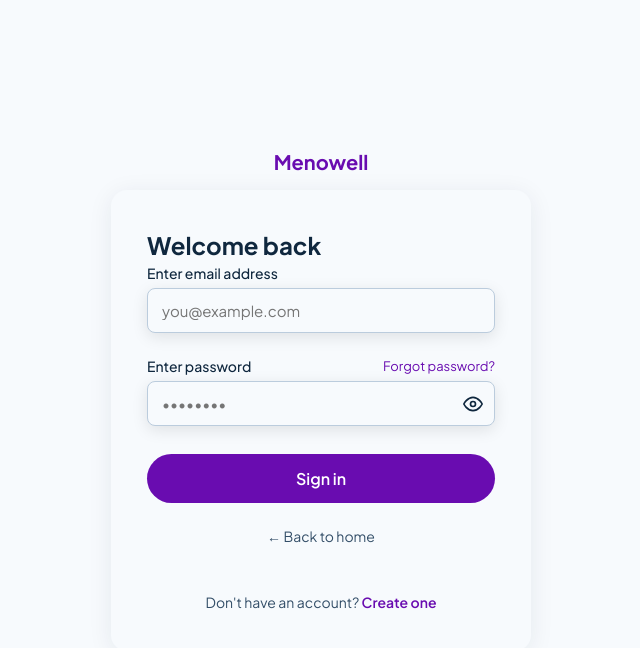
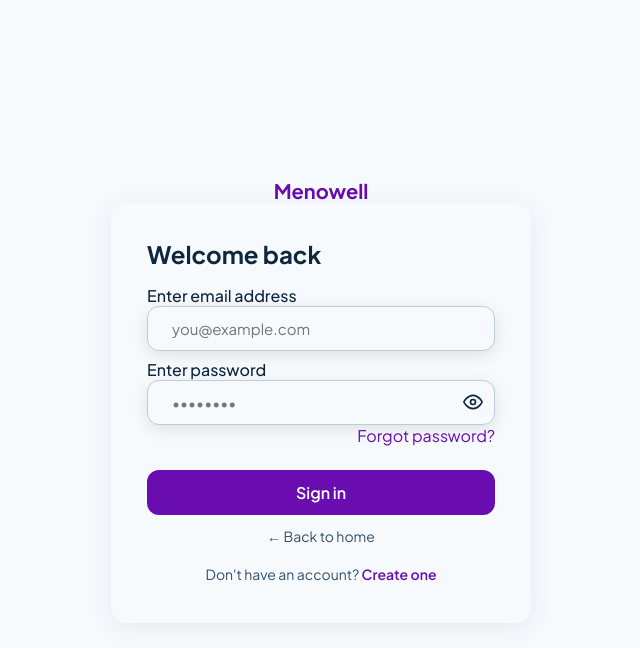
Before and after one commit to Blendiano/Menowell, a Next.js app: page /auth in a window 1280 px wide. Shown: the top 648 px of the page, without its empty margins (319-959 px from the left). Built offline with nearby package versions, Linux system fonts and the light colour scheme.

Commit message:
eleventth commit

```diff
--- a/src/app/auth/login/login.module.css
+++ b/src/app/auth/login/login.module.css
@@ -65,8 +65,8 @@
 
 .input {
   border: 1.5px solid var(--sys-color-outline-outline-variant, #bbccdd);
-  border-radius: 8px;
-  padding: 12px 14px;
+  border-radius: 12px;
+  padding: 12px 24px;
   font-size: 15px;
   font-family: inherit;
   color: var(--sys-color-surface-on-surface, #0f273e);
--- a/src/app/auth/register/register.module.css
+++ b/src/app/auth/register/register.module.css
@@ -8,7 +8,7 @@
 .field { display:flex; flex-direction:column; gap:6px; }
 .label { font-size:14px; font-weight:500; color:var(--sys-color-surface-on-surface,#0f273e); }
 .hint { font-weight:400; color:var(--sys-color-surface-on-surface-variant,#334e68); }
-.input { border:1.5px solid var(--sys-color-outline-outline-variant,#bbccdd); border-radius:8px; padding:12px 14px; font-size:15px; font-family:inherit; color:var(--sys-color-surface-on-surface,#0f273e); background:var(--sys-color-surface-surface,#ffffff); transition:border-color 200ms ease-out; outline:none; width:100%; }
+.input { border:1.5px solid var(--sys-color-outline-outline-variant,#bbccdd); border-radius:12px; padding:12px 24px; font-size:15px; font-family:inherit; color:var(--sys-color-surface-on-surface,#0f273e); background:var(--sys-color-surface-surface,#ffffff); transition:border-color 200ms ease-out; outline:none; width:100%; }
 .input:focus-visible { border-color:var(--sys-color-primary-primary,#690cb0); box-shadow:0 0 0 3px rgba(105,12,176,0.12); }
 .errorMsg { font-size:14px; color:var(--sys-color-error-error,#f01b1f); background:var(--sys-color-error-error-container,#fccfd0); border-radius:8px; padding:10px 14px; }
 .submitBtn { background:var(--sys-color-primary-primary,#690cb0); color:var(--sys-color-primary-on-primary,#ffffff); border:none; border-radius:9999px; padding:14px; font-size:16px; font-weight:600; font-family:inherit; cursor:pointer; transition:opacity 200ms ease-out; margin-top:4px; }
--- a/src/app/onboarding/onboarding.module.css
+++ b/src/app/onboarding/onboarding.module.css
@@ -1,6 +1,6 @@
 .root { display:flex; flex-direction:column; align-items:center; justify-content:center; min-height:100vh; padding:24px 16px; background:var(--sys-color-add-on-surface-colors-background,#f7fafd); }
-.card { background:var(--sys-color-surface-surface,#ffffff); border-radius:16px; padding:40px 36px; width:100%; max-width:520px; box-shadow:0 4px 24px rgba(15,39,62,0.08); }
-.header { text-align:center; margin-bottom:24px; }
+.card { background:var(--sys-color-surface-surface,#ffffff); border-radius:16px; padding:36px 36px 40px; width:100%; max-width:520px; box-shadow:0 4px 24px rgba(15,39,62,0.08); }
+.header { text-align:center; margin-bottom:0; }
 .brand { font-size:20px; font-weight:700; color:var(--sys-color-primary-primary,#690cb0); margin-bottom:4px; }
 .steps { display:flex; justify-content:center; gap:8px; margin-bottom:32px; }
 .stepDot { width:8px; height:8px; border-radius:50%; background:var(--sys-color-outline-outline-variant,#bbccdd); transition:background 200ms; }
--- a/src/components/auth/auth-card.module.css
+++ b/src/components/auth/auth-card.module.css
@@ -1,17 +1,17 @@
 .root { display:flex; flex-direction:column; align-items:center; justify-content:center; min-height:100vh; padding:24px 16px; background:var(--sys-color-add-on-surface-colors-background,#f7fafd); }
-.card { background:var(--sys-color-add-on-surface-colors-background,#f7fafd); border:none; border-radius:16px; padding:40px 36px; width:100%; max-width:420px; box-shadow:0 4px 24px rgba(15,39,62,0.08); }
-.header { text-align:center; margin-bottom:16px; }
+.card { background:var(--sys-color-add-on-surface-colors-background,#f7fafd); border:none; border-radius:16px; padding:36px 36px 40px; width:100%; max-width:420px; box-shadow:0 4px 24px rgba(15,39,62,0.08); }
+.header { text-align:center; margin-bottom:0; }
 .brand { font-size:20px; font-weight:700; color:var(--sys-color-primary-primary,#690cb0); }
-.formHeading { font-size:24px; font-weight:700; text-align:left; color:var(--sys-color-surface-on-surface,#0f273e); margin-bottom:4px; }
+.formHeading { font-size:24px; font-weight:700; text-align:left; color:var(--sys-color-surface-on-surface,#0f273e); margin-bottom:0; }
 .subtitle { font-size:14px; font-weight:500; text-align:left; margin-bottom:32px; color:var(--sys-color-surface-on-surface-variant,#334e68); }
-.form { display:flex; flex-direction:column; gap:24px; }
-.field { display:flex; flex-direction:column; gap:6px; }
+.form { display:flex; flex-direction:column; gap:8px; }
+.field { display:flex; flex-direction:column; gap:0; }
 .labelRow { display:flex; justify-content:space-between; align-items:center; }
-.label { font-size:14px; font-weight:500; color:var(--sys-color-surface-on-surface,#0f273e); transition:color 200ms ease-out; }
+.label { font-size:var(--sys-typography-text-md-medium-font-size,16px); font-weight:var(--sys-typography-text-md-medium-font-weight,500); color:var(--sys-color-surface-on-surface,#0f273e); transition:color 200ms ease-out; }
 .field:has(.input:not(:placeholder-shown)) .label { color:var(--sys-color-secondary-secondary-container,#e8def8); }
 .hint { font-weight:400; color:var(--sys-color-surface-on-surface-variant,#334e68); }
-.forgotLink { font-size:13px; color:var(--sys-color-primary-primary,#690cb0); text-align:right; display:block; }
-.input { border:1.5px solid var(--sys-color-outline-outline-variant,#bbccdd); border-radius:8px; padding:12px 14px; font-size:15px; font-family:inherit; color:var(--sys-color-add-on-surface-color-on-background,#0f273e); background:var(--sys-color-surface-surface,#ffffff); transition:border-color 200ms ease-out, box-shadow 200ms ease-out, background 200ms ease-out, color 200ms ease-out; outline:none; width:100%; box-shadow:0 4px 16px rgba(0,0,0,0.10); }
+.forgotLink { font-size:var(--sys-typography-text-md-medium-font-size,16px); color:var(--sys-color-primary-primary,#690cb0); text-align:right; display:block; }
+.input { border:1.5px solid var(--sys-color-outline-outline-variant,#bbccdd); border-radius:12px; padding:12px 24px; font-size:15px; font-family:inherit; color:var(--sys-color-add-on-surface-color-on-background,#0f273e); background:var(--sys-color-surface-surface,#ffffff); transition:border-color 200ms ease-out, box-shadow 200ms ease-out, background 200ms ease-out, color 200ms ease-out; outline:none; width:100%; box-shadow:0 4px 16px rgba(0,0,0,0.10); }
 .input:hover:not(:focus-visible) { border-color:var(--sys-color-outline-outline,#8899aa); }
 .input:not(:placeholder-shown) { border-color:var(--sys-color-primary-primary,#690cb0); background:var(--sys-color-secondary-secondary-container,#e8def8); }
 .input:focus-visible,
@@ -28,12 +28,16 @@
 .passwordWrapper { position:relative; }
 .eyeBtn { position:absolute; right:12px; top:50%; transform:translateY(-50%); background:none; border:none; cursor:pointer; color:var(--sys-color-add-on-surface-color-on-background,#0f273e); padding:0; display:flex; align-items:center; transition:color 200ms ease-out; }
 .field:has(#password:focus) .eyeBtn { color:var(--sys-color-primary-on-primary,#ffffff); }
-.submitBtn { background:var(--sys-color-primary-primary,#690cb0); color:var(--sys-color-primary-on-primary,#ffffff); border:none; border-radius:9999px; padding:14px; font-size:16px; font-weight:600; font-family:inherit; cursor:pointer; transition:opacity 200ms ease-out; margin-top:4px; display:inline-flex; align-items:center; justify-content:center; gap:8px; }
+.submitBtn { background:var(--sys-color-primary-primary,#690cb0); color:var(--sys-color-primary-on-primary,#ffffff); border:none; border-radius:12px; padding:12px 24px; font-size:16px; font-weight:600; font-family:inherit; cursor:pointer; transition:opacity 200ms ease-out; margin-top:16px; display:inline-flex; align-items:center; justify-content:center; gap:8px; }
 .submitBtn:hover:not(:disabled) { opacity:0.88; }
 .submitBtn:disabled { opacity:0.6; cursor:not-allowed; }
 .spinner { width:18px; height:18px; border:2px solid var(--sys-color-primary-on-primary,#ffffff); border-top-color:transparent; border-radius:50%; animation:spin 0.6s linear infinite; display:inline-block; }
 @keyframes spin { to { transform:rotate(360deg); } }
-.switchPrompt { text-align:center; margin-top:24px; font-size:14px; color:var(--sys-color-surface-on-surface-variant,#334e68); }
+.successState { display:flex; flex-direction:column; align-items:center; text-align:center; }
+.successIcon { margin-bottom:16px; }
+.successHeading { font-size:24px; font-weight:700; color:var(--sys-color-surface-on-surface,#0f273e); margin-bottom:0; }
+.successDesc { font-size:14px; font-weight:500; color:var(--sys-color-surface-on-surface-variant,#334e68); margin-bottom:32px; line-height:1.5; }
+.switchPrompt { text-align:center; margin-top:12px; font-size:14px; color:var(--sys-color-surface-on-surface-variant,#334e68); }
 .switchLink { color:var(--sys-color-primary-primary,#690cb0); font-weight:600; }
-.backLink { font-size:14px; color:var(--sys-color-surface-on-surface-variant,#334e68); text-align:center; display:block; text-decoration:none; }
+.backLink { font-size:14px; color:var(--sys-color-surface-on-surface-variant,#334e68); text-align:center; display:block; text-decoration:none; margin-top:4px; }
 .backLink:hover { color:var(--sys-color-primary-primary,#690cb0); }
--- a/src/components/auth/login-form.tsx
+++ b/src/components/auth/login-form.tsx
@@ -85,7 +85,7 @@ export function LoginForm({ registered }: TLoginFormProps) {
   return (
     <>
       {error && <div className={styles.errorSnackbar} role="alert">{error}</div>}
-      <form onSubmit={handleSubmit} className={styles.form} noValidate>
+      <form onSubmit={handleSubmit} className={styles.form} noValidate style={{marginTop:16}}>
       <div className={styles.field}>
         <label htmlFor="email" className={styles.label}>Enter email address</label>
         <input id="email" name="email" type="email" autoComplete="email" required className={styles.input} placeholder="you@example.com" onChange={() => clearFieldError('email')} onFocus={() => setError(null)} />
@@ -93,12 +93,7 @@ export function LoginForm({ registered }: TLoginFormProps) {
       </div>
 
       <div className={styles.field}>
-        <div className={styles.labelRow}>
-          <label htmlFor="password" className={styles.label}>Enter password</label>
-          <Link href="/auth/forgot-password" className={styles.forgotLink}>
-            Forgot password?
-          </Link>
-        </div>
+        <label htmlFor="password" className={styles.label}>Enter password</label>
         <div className={styles.passwordWrapper}>
           <input id="password" name="password" type={showPassword ? 'text' : 'password'} autoComplete="current-password" required minLength={8} className={styles.input} placeholder="••••••••" onChange={e => { setPasswordValue(e.target.value); clearFieldError('password'); }} onFocus={() => setError(null)} />
           <button type="button" className={styles.eyeBtn} onClick={() => setShowPassword(prev => !prev)} aria-label={showPassword ? 'Hide password' : 'Show password'}>
@@ -109,6 +104,7 @@ export function LoginForm({ registered }: TLoginFormProps) {
             )}
           </button>
         </div>
+        <Link href="/auth/forgot-password" className={styles.forgotLink}>Forgot password?</Link>
         {activeRequirement && <p className={styles.passwordRequirement}>{activeRequirement.label}</p>}
         {fieldErrors.password && <p className={styles.fieldError}>{fieldErrors.password}</p>}
       </div>
--- a/src/components/auth/register-form.tsx
+++ b/src/components/auth/register-form.tsx
@@ -142,7 +142,6 @@ export function RegisterForm() {
         </div>
         {activeRequirement && <p className={styles.passwordRequirement}>{activeRequirement.label}</p>}
         {fieldErrors.password && <p className={styles.fieldError}>{fieldErrors.password}</p>}
-        <Link href="/auth/forgot-password" className={styles.forgotLink}>Forgot password?</Link>
       </div>
 
       {error && <p className={styles.errorMsg} role="alert">{error}</p>}
```
Also changed, not shown: src/app/auth/forgot-password/page.tsx (+24 -20 lines), src/app/onboarding/page.tsx (+44 -3 lines).
